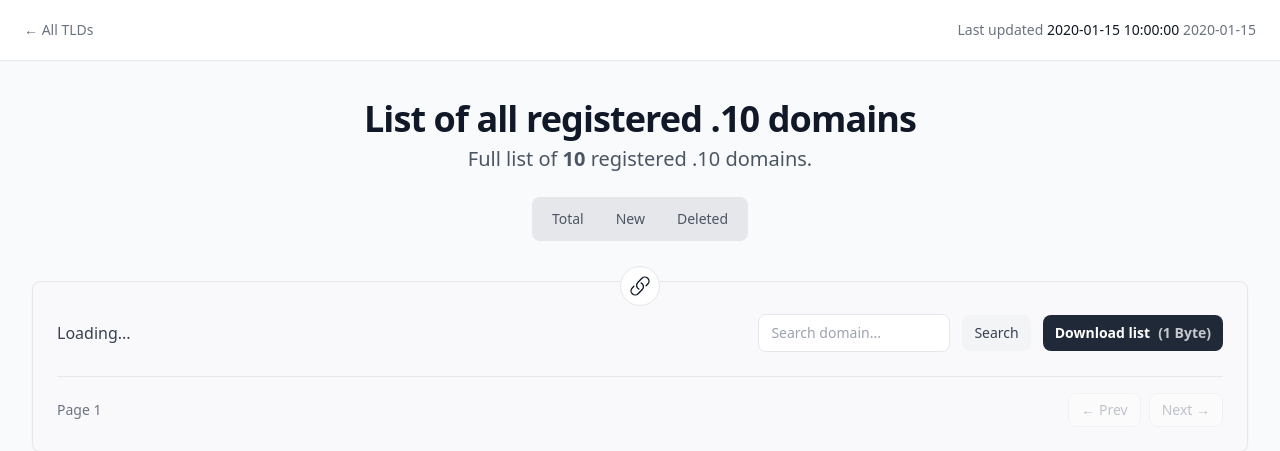
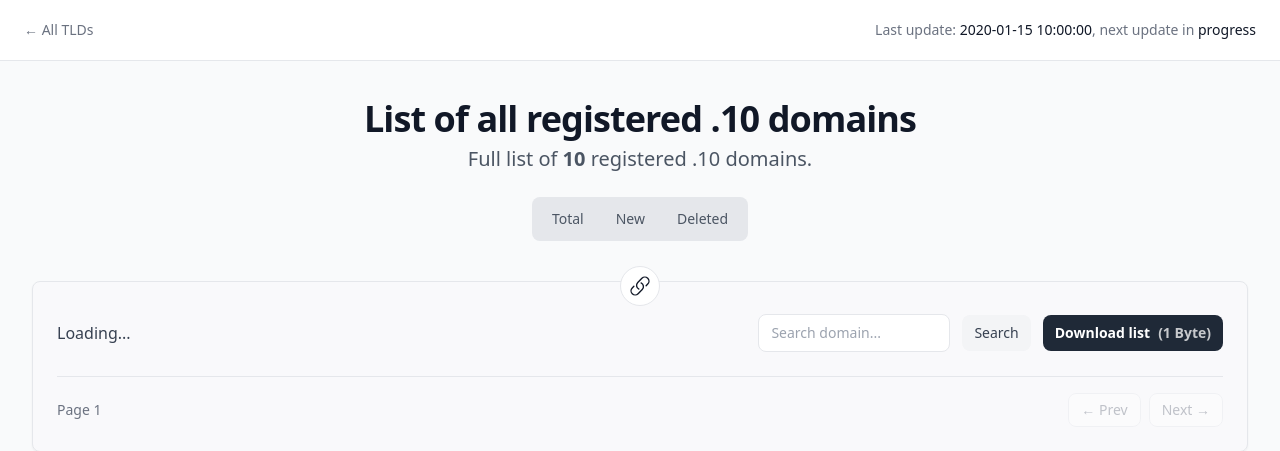
Before and after one commit to stefanpejcic/domain-lists, a Flask app: template templates/tld_browse.html in a window 1280 px wide. Shown: the top 451 px of the page. Run offline with Flask 3, Linux system fonts and the light colour scheme; the template is opened without the code that fills it: most values are stand-ins (such as "Sample title", 1, 10 or a date in 2020); some libraries are stand-ins or nearby versions.

Commit message:
Update tld_browse.html

```diff
--- a/templates/tld_browse.html
+++ b/templates/tld_browse.html
@@ -31,7 +31,7 @@
             </a>
 
                 <div class="text-right text-sm text-gray-500">
-                    Last updated <span class="font-medium text-gray-900">{{ data.last_updated }}</span> <span>{{ data.timezone }}</span>
+					Last update: <span class="font-medium text-gray-900">{{ data.last_updated }}</span>, next update in <span id="next-update" class="font-medium text-gray-900">calculating...</span>
                 </div>
 
 
@@ -329,6 +329,29 @@
     </main>
 </div>
 
+<script>
+    const lastUpdated = new Date("{{ data.last_updated }}");
+    const nextUpdate = new Date(lastUpdated.getTime() + 24 * 60 * 60 * 1000);
+
+    function updateCountdown() {
+        const now = new Date();
+        let diff = nextUpdate - now;
+
+        if (diff <= 0) {
+            document.getElementById("next-update").textContent = "progress";
+            return;
+        }
+
+        // Calculate hours remaining (rounded up so "0h 45m" displays as "1h")
+        const hours = Math.ceil(diff / (1000 * 60 * 60));
+
+		document.getElementById("next-update").textContent =
+            `${hours} ${hours === 1 ? 'hour' : 'hours'}`;
+    }
+
+    updateCountdown();
+    setInterval(updateCountdown, 60000);
+</script>
 
 </body>
 </html>
```
